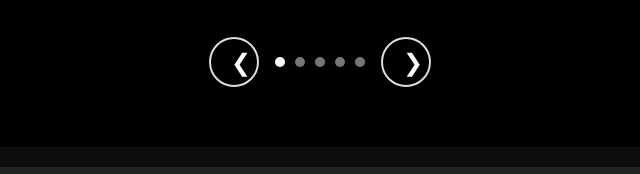
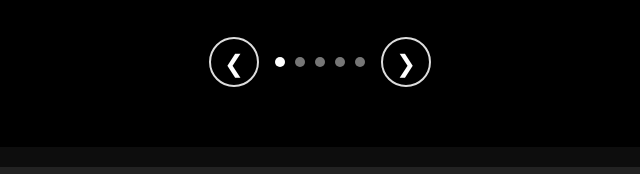
Before and after one commit to JarrahGreen/Imperator, a website: page index.html in a window 1280 px wide. Shown: the part 1627-1801 px from the top of the page, 320-960 px from the left. Drawn offline with Linux system fonts and the light colour scheme.

Commit message:
fixed centered arrows

```diff
--- a/index.css
+++ b/index.css
@@ -450,11 +450,16 @@ footer {
     height: 50px;
     border: 2px solid #ddd;
     border-radius: 50%;
-    font-size: 24px;
     background: black;
     cursor: pointer;
-    transition: all 0.3s ease;
+    font-size: 24px;
+    line-height: 50px; /* Make it equal to height */
+    text-align: center;
+    padding: 0;
+    display: inline-block;
+    vertical-align: middle;
 }
+
 
 .dots {
     display: flex;
```
